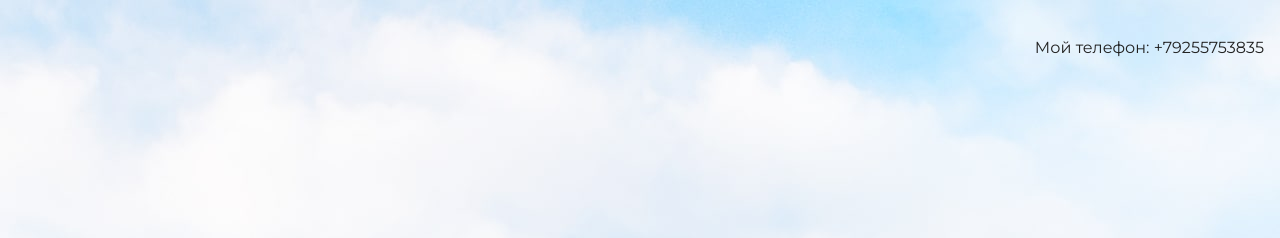
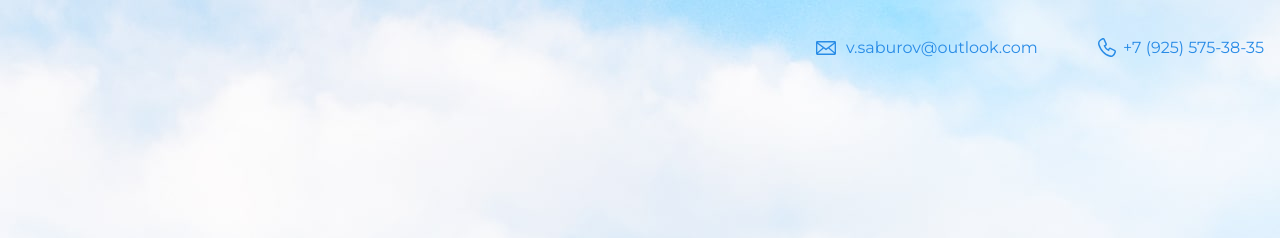
Before and after one commit to Vivital/my-site, a plain HTML site: page index.html in a window 1280 px wide. Shown: the top 238 px of the page. Drawn offline with nearby package versions, Linux system fonts and the light colour scheme.

Commit message:
Подправил телефон и почту

```diff
--- a/index.html
+++ b/index.html
@@ -9,7 +9,14 @@
 
   <body>
     <header class="page-header">
-    <div class="container"> Мой телефон: +79255753835</div>
+
+    <div class="container">
+    	<a class="header-email"
+    	href ="mailto:v.saburov@outlook.com">v.saburov@outlook.com</a>
+    	<a class="header-phone"
+    	href="tel: +79255753835">+7 (925) 575-38-35</a>
+    </div>
+
     </header>
 
     <section class="hero-image">
```
